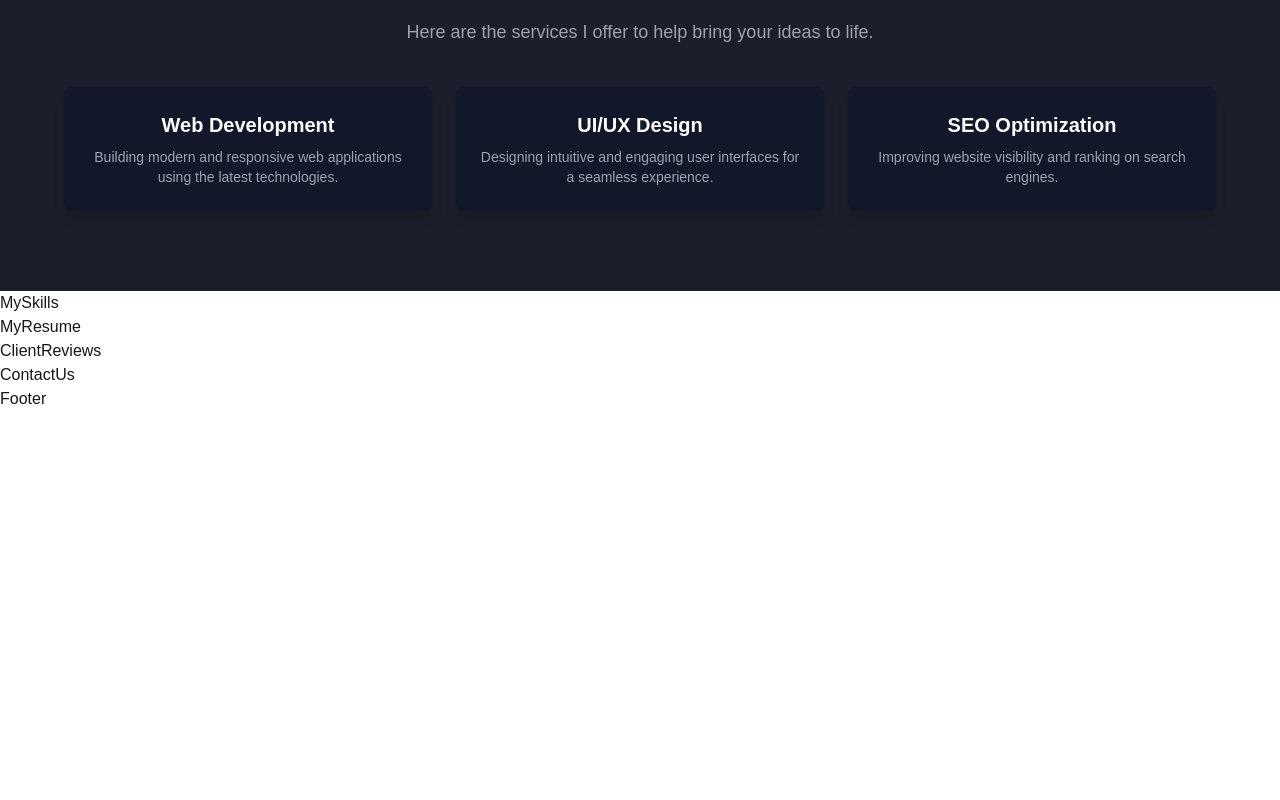
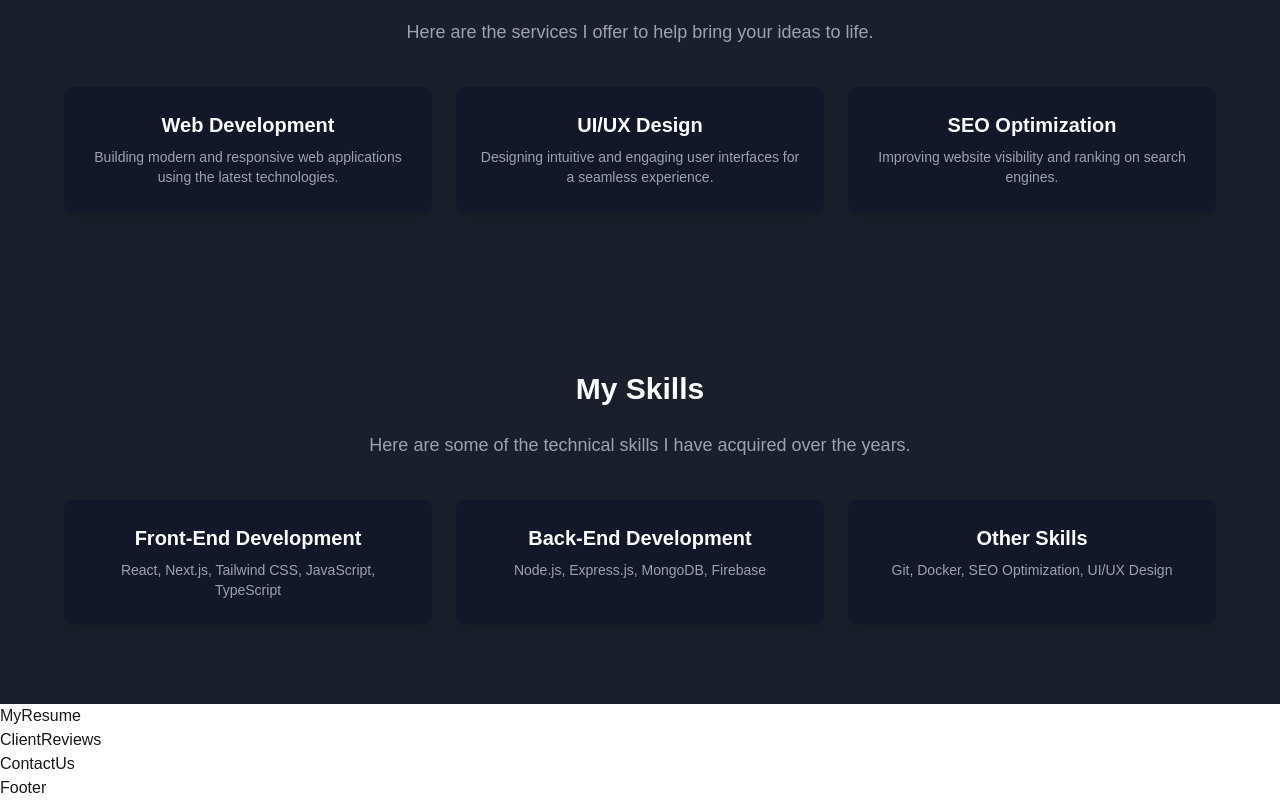
Before and after one commit to difhaels/portfolio-v4, a Next.js app: page / in a window 1280 px wide. Shown: the part 1894-2694 px from the top of the page. Before the commit the page ends 2305 px from the top, so only its background shows below. Built offline with nearby package versions, Linux system fonts and the light colour scheme.

Commit message:
skills template

```diff
--- a/src/components/MySkills.jsx
+++ b/src/components/MySkills.jsx
@@ -1,7 +1,29 @@
-import React from 'react'
-
 export default function MySkills() {
   return (
-    <div>MySkills</div>
-  )
+    <section className="py-20 bg-[#1A1F2B] text-white px-6">
+      <div className="max-w-6xl mx-auto text-center">
+        <h2 className="text-3xl font-bold mb-6">My Skills</h2>
+        <p className="text-gray-400 text-lg leading-relaxed mb-10">
+          Here are some of the technical skills I have acquired over the years.
+        </p>
+
+        <div className="grid md:grid-cols-3 gap-6">
+          <div className="bg-[#121729] p-6 rounded-lg shadow-lg">
+            <h3 className="text-xl font-semibold mb-2">Front-End Development</h3>
+            <p className="text-gray-400 text-sm">React, Next.js, Tailwind CSS, JavaScript, TypeScript</p>
+          </div>
+
+          <div className="bg-[#121729] p-6 rounded-lg shadow-lg">
+            <h3 className="text-xl font-semibold mb-2">Back-End Development</h3>
+            <p className="text-gray-400 text-sm">Node.js, Express.js, MongoDB, Firebase</p>
+          </div>
+
+          <div className="bg-[#121729] p-6 rounded-lg shadow-lg">
+            <h3 className="text-xl font-semibold mb-2">Other Skills</h3>
+            <p className="text-gray-400 text-sm">Git, Docker, SEO Optimization, UI/UX Design</p>
+          </div>
+        </div>
+      </div>
+    </section>
+  );
 }
```
